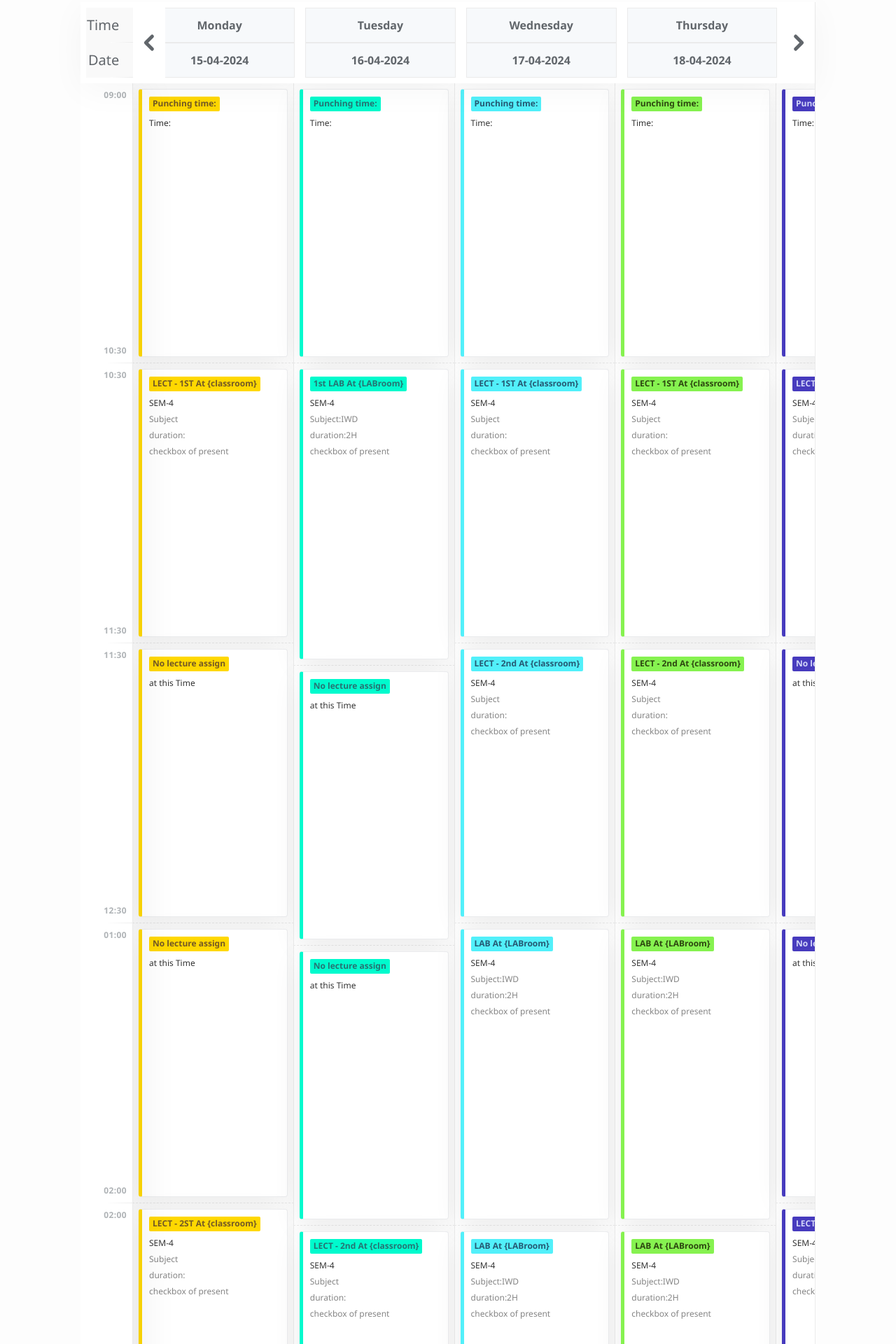
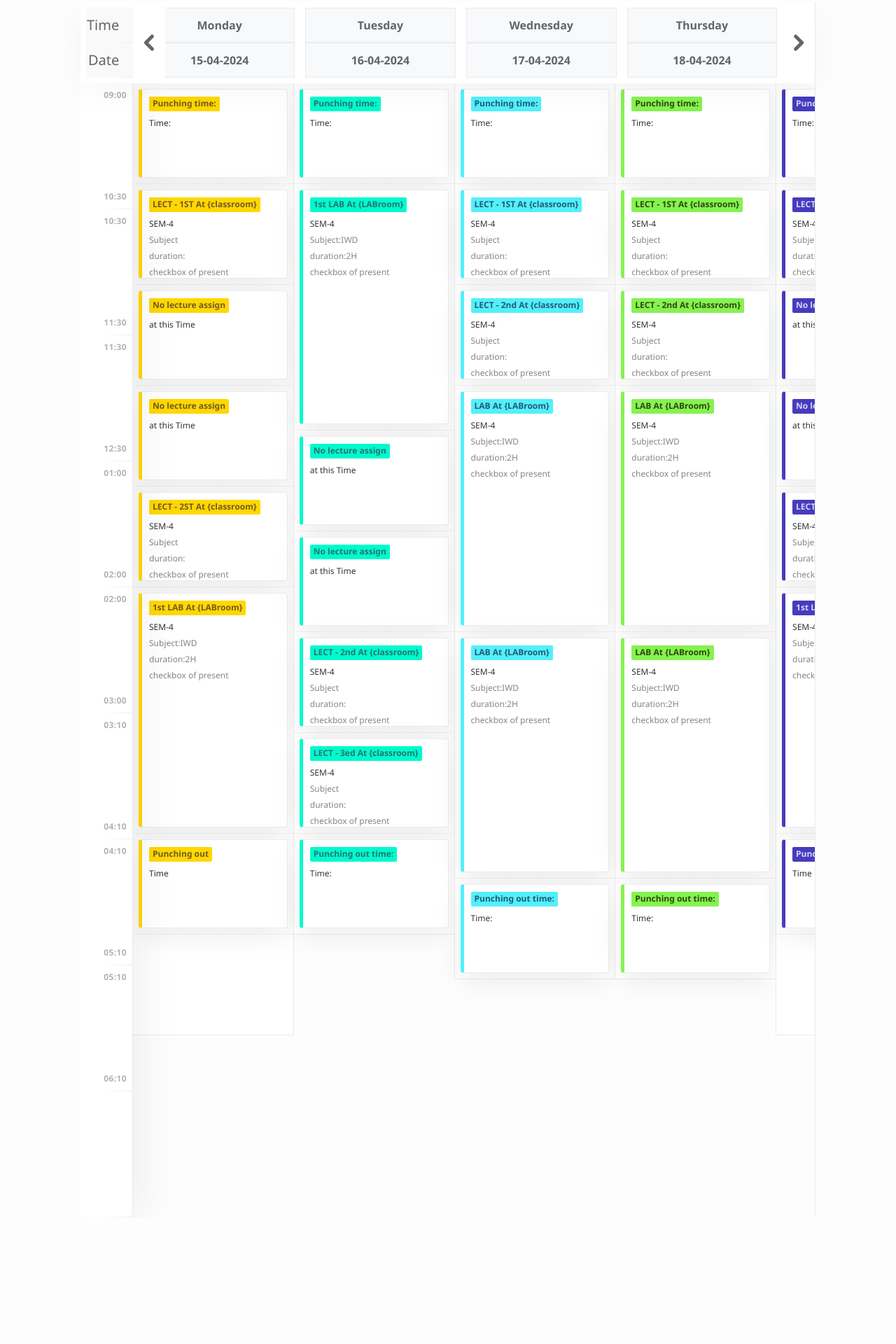
Before and after one commit to Dhruvil-prajapati-19/FacultyAttendanceSystem, a Django app: page /index/ in a window 1280 px wide. Shown: the part 408-2328 px from the top of the page at 70% size. After the commit the page ends 2147 px from the top, so only its background shows below. Run offline with Django 5.2, Linux system fonts and the light colour scheme; some libraries are stand-ins or nearby versions.

Commit message:
css changees

```diff
--- a/static/css/styles.css
+++ b/static/css/styles.css
@@ -151,11 +151,18 @@ time {
   border: 1px solid #ebebeb;
   border-top: 0;
   background: var(--body-bg);
-  height: 400px;
+  height: 9em;
   padding: 1em;
   display: flex;
   flex-direction: column;
   justify-content: space-between;
+}
+
+.double {
+  height: 20em;
+}
+.treble {
+  height: 22em;
 }
 
 .entry:not(:last-of-type) {
--- a/templates/index.html
+++ b/templates/index.html
@@ -17,14 +17,6 @@
   <link rel="stylesheet" href="{% static 'css/result.css' %}">
   <link href="{% static 'css/styles.css' %}" rel="stylesheet">
   <title>Result</title>
-  <style>
-    .double {
-  height: 20em;
-}
-.treble {
-  height: 27em;
-}
-  </style>
 </head>
 <body>
   <form method="GET" action="{% url 'calendar' %}">
```
